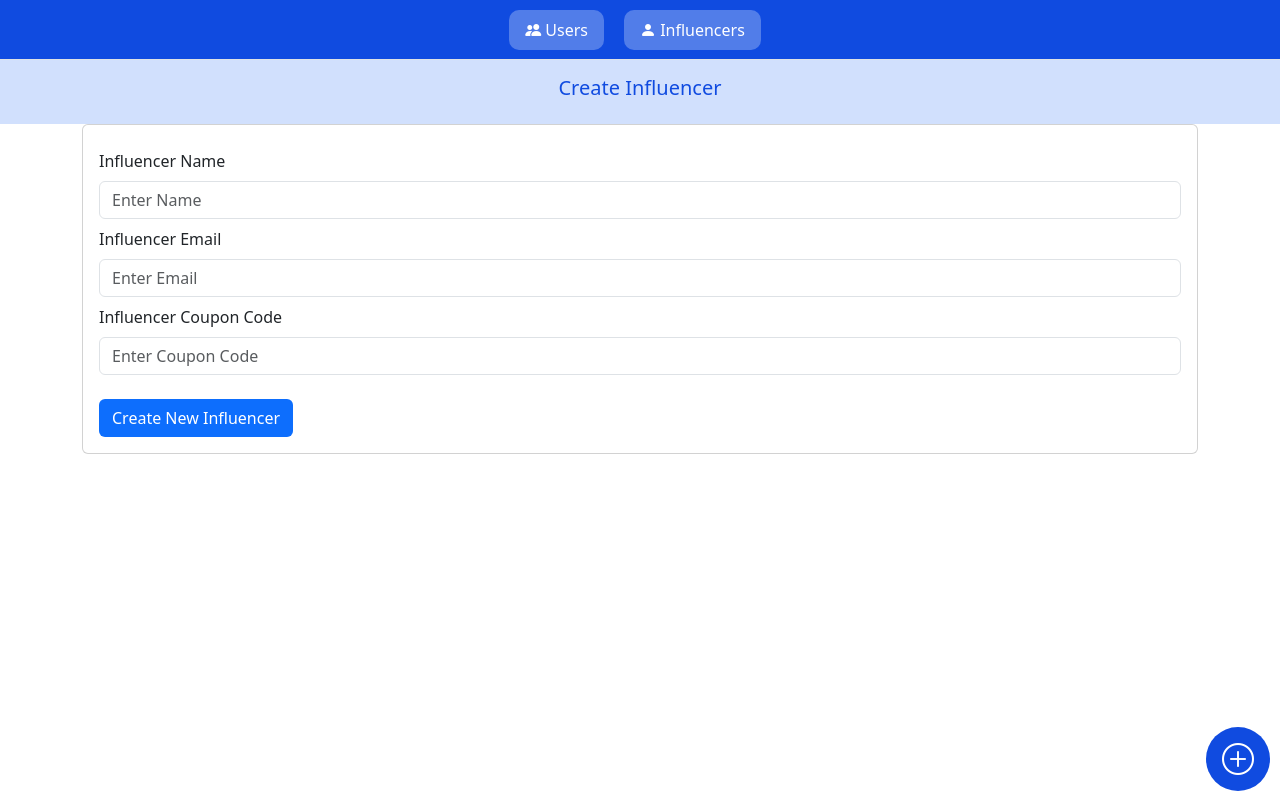
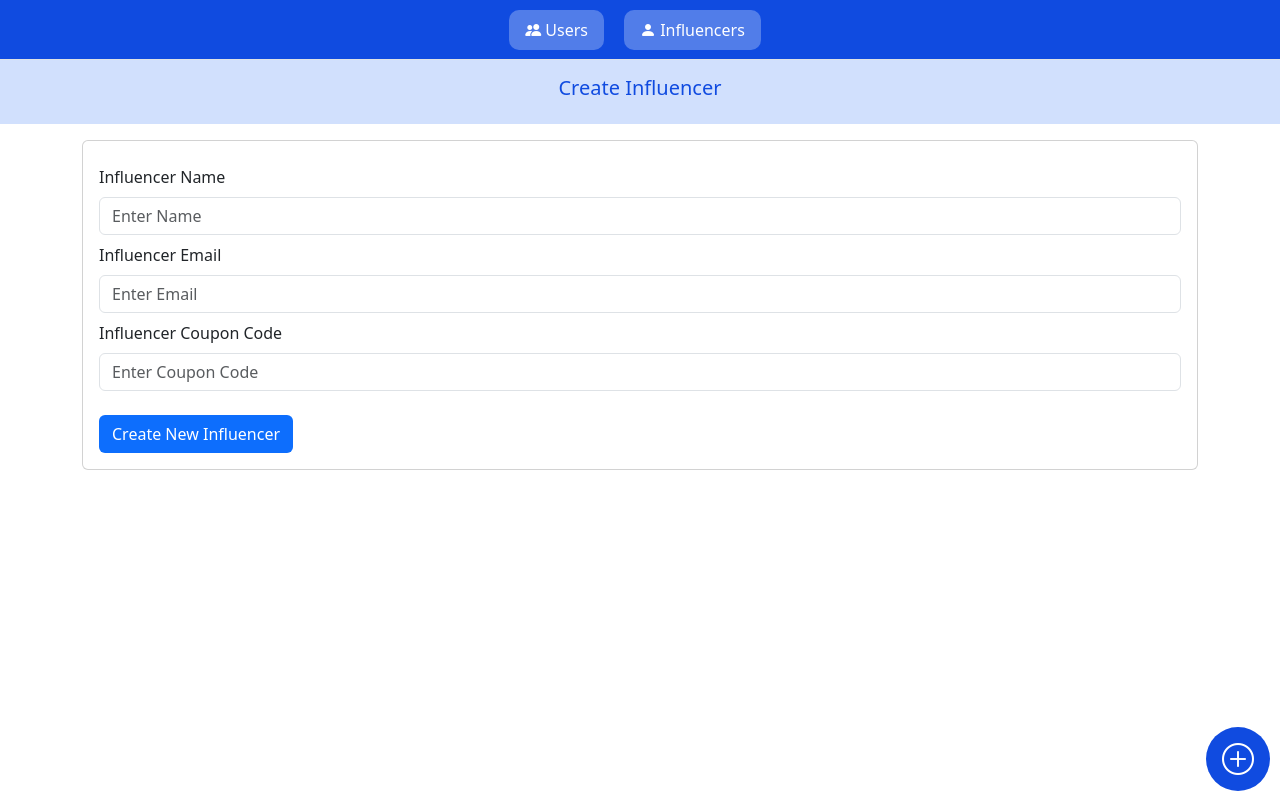
Before and after one commit to bhaskarAntony/webinar_admin_app, a React (Create React App) app: page / in a window 1280 px wide. Built offline with nearby package versions, Linux system fonts and the light colour scheme; no server answers.

Commit message:
all admin pannel project files

```diff
--- a/src/components/InfluencerForm.jsx
+++ b/src/components/InfluencerForm.jsx
@@ -42,7 +42,7 @@ function InfluencerForm() {
       <div className="banner text-center p-3">
       <h5>Create Influencer</h5>
       </div>
-      <div className="container">
+      <div className="container mt-3">
         <div className="row">
             <div className="col-12">
             <div className="card p-3">
--- a/src/styles/tabs.css
+++ b/src/styles/tabs.css
@@ -35,7 +35,7 @@
     min-height: 100vh;
 }
 .tabs .add{
-    position: absolute;
+    position: fixed;
     bottom: 10px;
     right: 10px;
     z-index: 10px;
```
